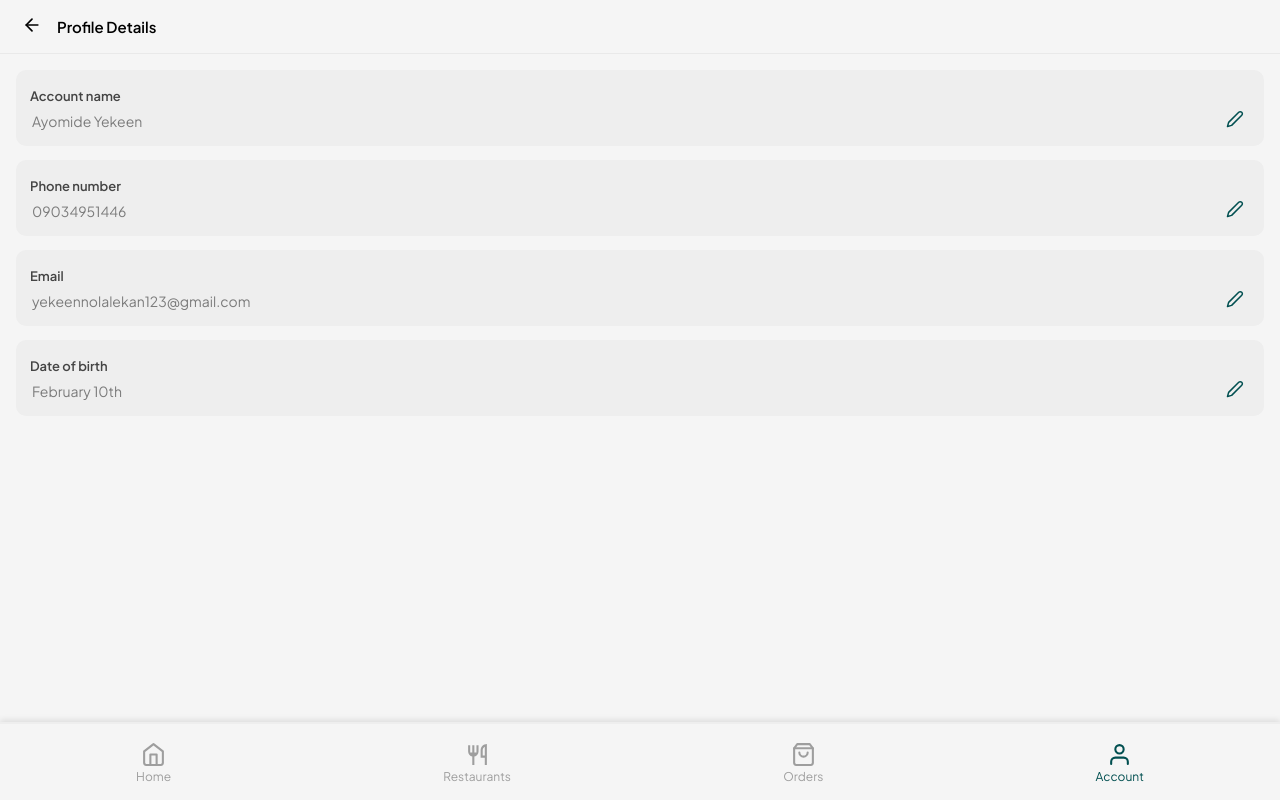
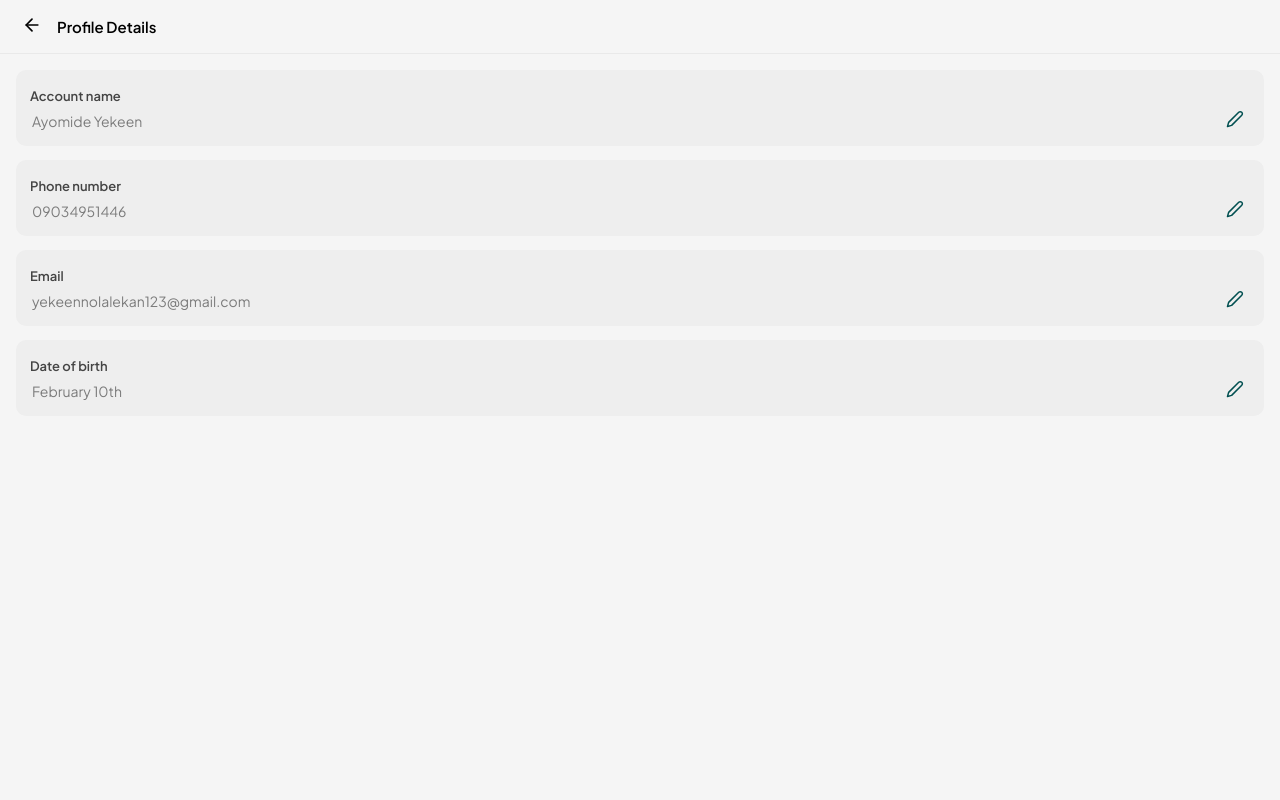
Before and after one commit to ay30bg/droppa, a React (Create React App) app: page /profile/personal-details in a window 1280 px wide. Built offline with nearby package versions, Linux system fonts and the light colour scheme.

Commit message:
Update App.js

```diff
--- a/src/App.js
+++ b/src/App.js
@@ -42,7 +42,7 @@ function AppWrapper() {
   // Hide BottomNav on specific pages
   const hideBottomNav =
     path.startsWith("/details/") || // hide bottom nav on details page
-    ["/welcome", "/login", "/get-started", "/verify", "/checkout"].includes(path);
+    ["/welcome", "/login", "/get-started", "/verify", "/checkout", "/profile/personal-details"].includes(path);
 
   return (
     <>
```
